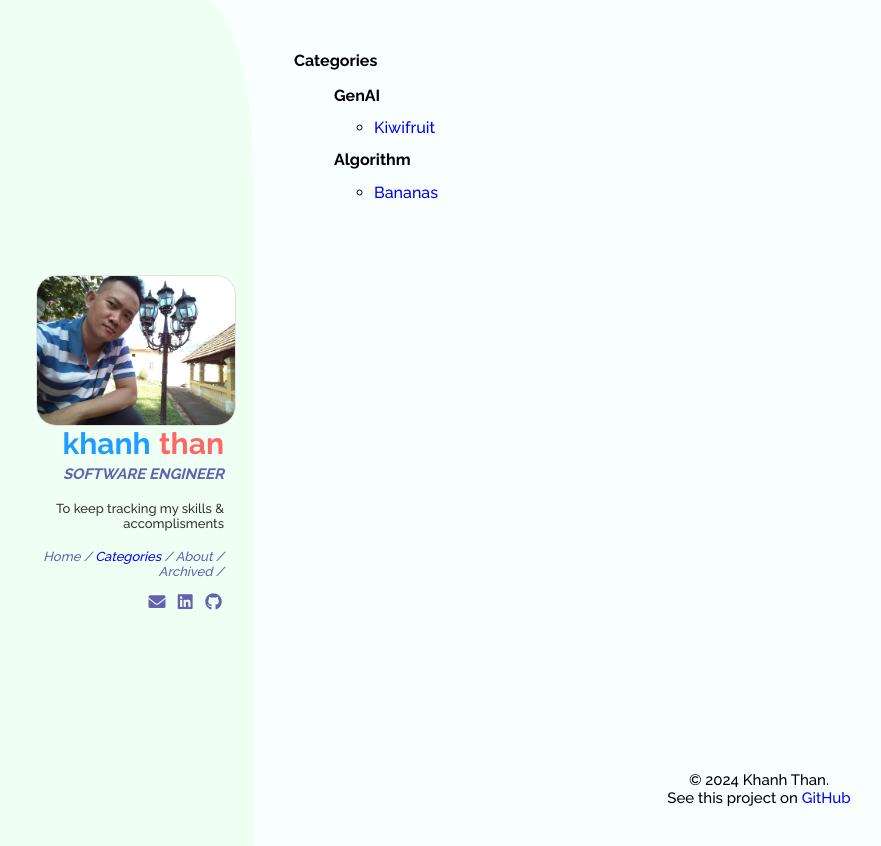
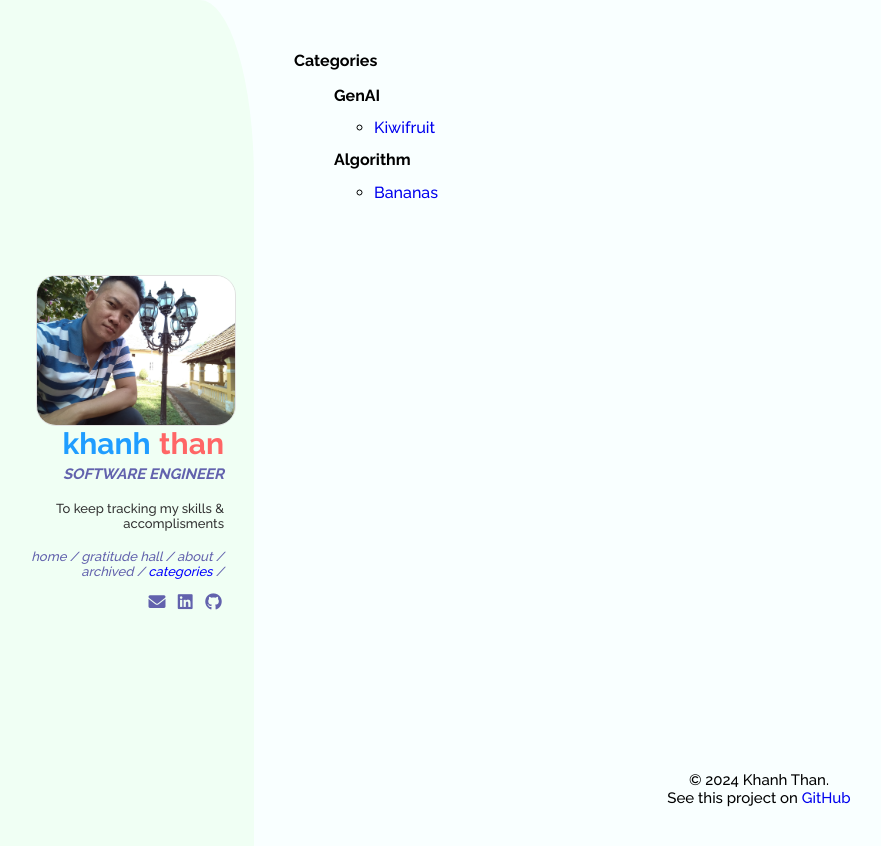
Before and after one commit to khanh-devos/blog_memory, a Jekyll site: the page built from category.html, in a window 1280 px wide. Shown: the top 846 px of the page, without its empty margins (16-897 px from the left). Built offline with Jekyll 4.4.1, drawn with Linux system fonts in a browser that asks for light colours.

Commit message:
Add a gratitude hall

```diff
--- a/_data/navigation.yml
+++ b/_data/navigation.yml
@@ -1,9 +1,11 @@
 
 - name: Home
   link: /
-- name: Categories
-  link: /category.html
+- name: Gratitude hall
+  link: /gratitude-hall.html
 - name: About
   link: /about.html
 - name: Archived
   link: /archived.html
+- name: Categories
+  link: /category.html
--- a/_includes/navigation.html
+++ b/_includes/navigation.html
@@ -1,4 +1,4 @@
-<nav>
+<nav style="text-transform: lowercase;">
   {% for item in site.data.navigation %}
     <a href="{{ item.link | relative_url }}"
       {% if page.url == item.link %}
--- a/category.html
+++ b/category.html
@@ -31,7 +31,7 @@ title: Categories
       {% assign filtered_posts = site.posts | where: 'category', category.short_name | where_exp: 'post', 'post.archived == null' %}
 
       {% for post in filtered_posts %}
-        <li><a href="{{ post.url | relative_url }}/#shared">{{ post.title }}</a></li>
+        <li><a href="{{ post.url | relative_url }}#shared">{{ post.title }}</a></li>
       {% endfor %}
     </ul>
 
```
Also changed, not shown: gratitude-hall.html (added, +11 -0 lines).
